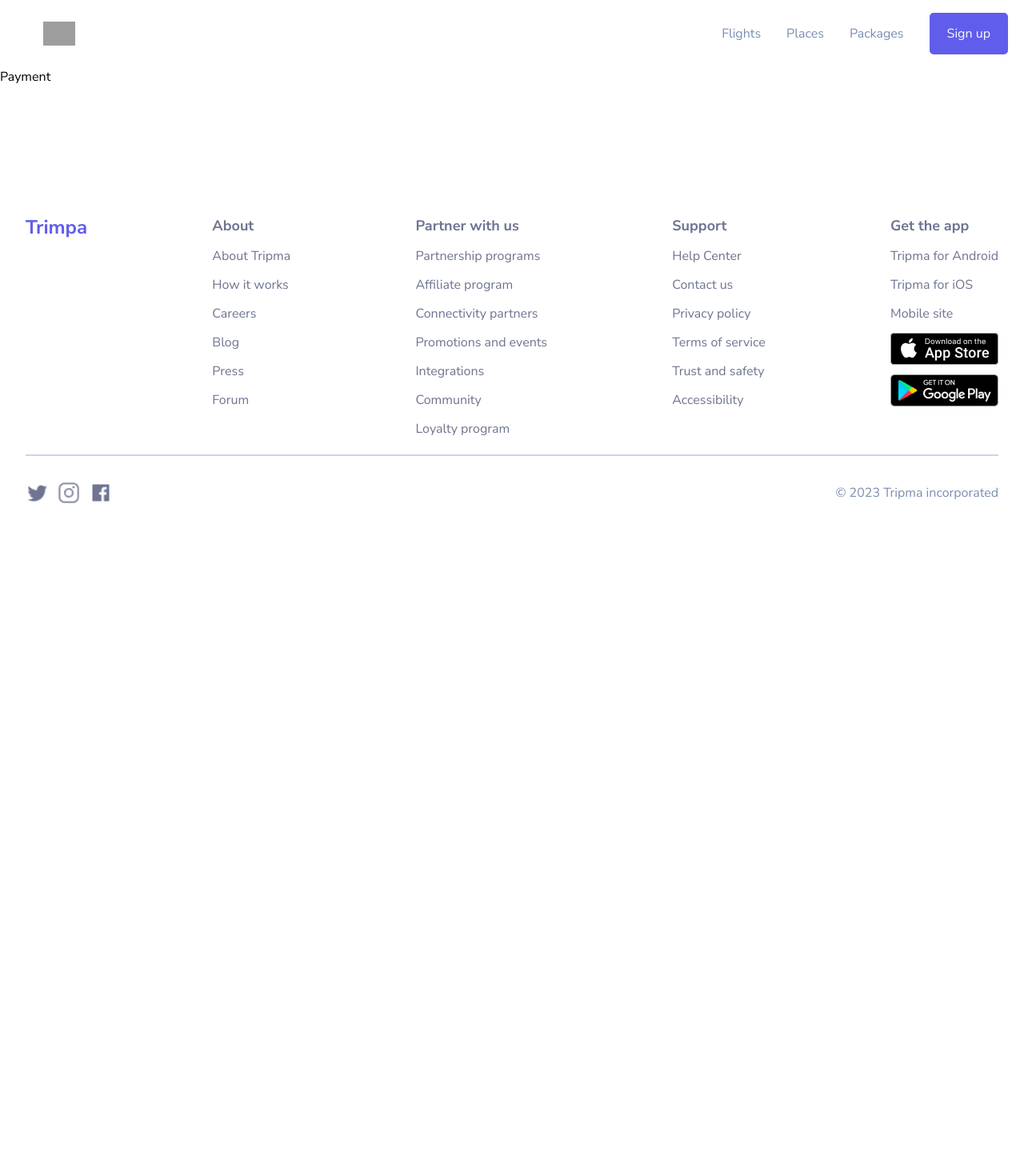
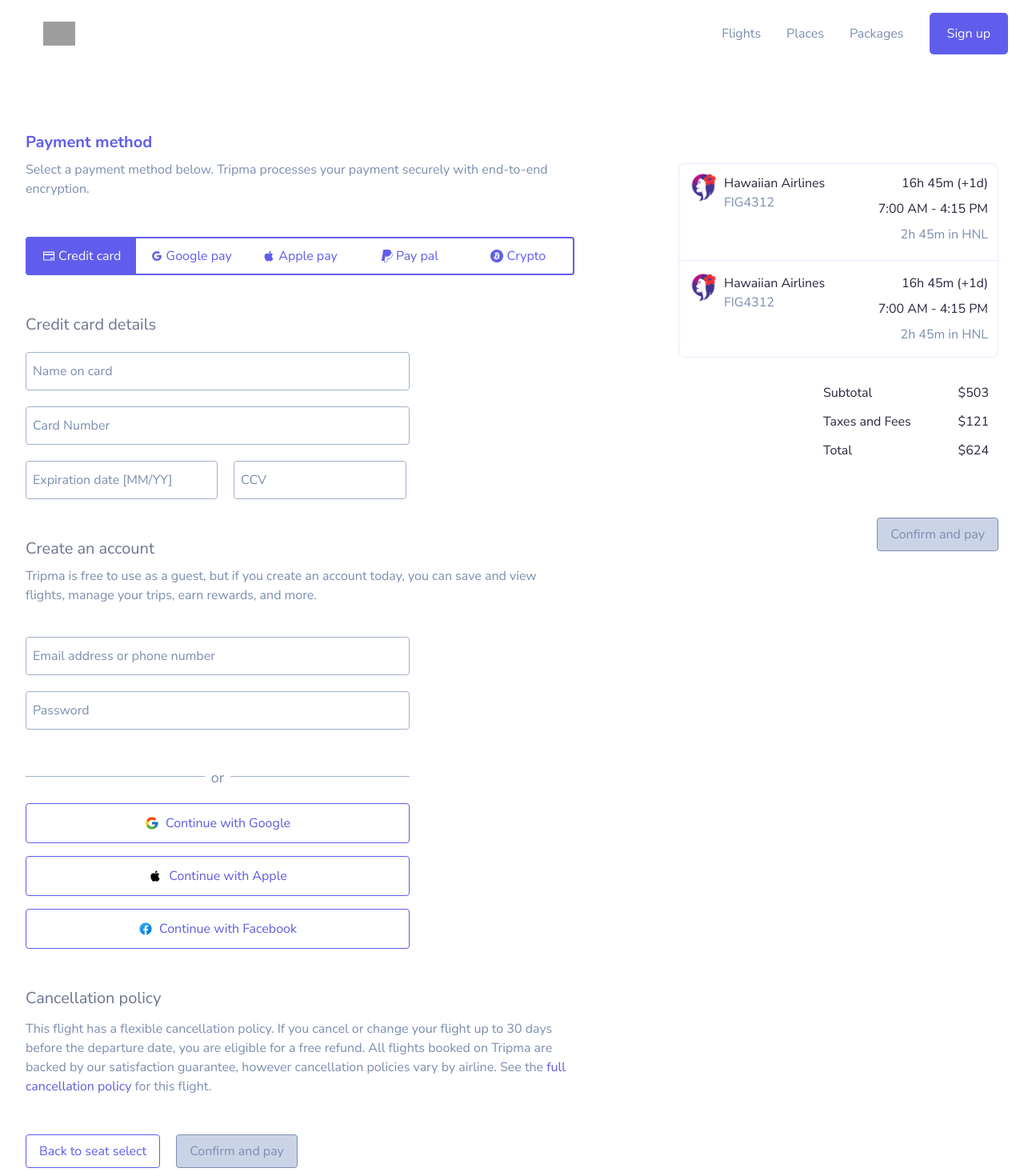
Before and after one commit to PrtHub/Tripma, a React (Vite) app: page /payment in a window 1280 px wide. Shown: the top 1470 px of the page at 80% size. Before the commit the page ends 800 px from the top, so only its background shows below. Built offline with nearby package versions, Linux system fonts and the light colour scheme; grey boxes are pictures that could not be loaded.

Commit message:
Payment is successfully created

```diff
--- a/src/App.css
+++ b/src/App.css
@@ -71,3 +71,7 @@
 .priceGridText{
   @apply w-[50px] sm:w-[65px] h-full text-center border-r-[1px]  border-[#E9E8FC] p-2 text-[#6E7491] font-normal text-sm;
 }
+
+.paymentoptions{
+  @apply w-full h-full hidden sm:flex items-center justify-center text-[#605DEC] gap-1 hover:bg-[#605DEC] hover:text-[#FAFAFA] focus:bg-[#605DEC] focus:text-[#FAFAFA] transition-all duration-200
+}
--- a/src/App.jsx
+++ b/src/App.jsx
@@ -1,7 +1,7 @@
 import { Route, Routes } from 'react-router-dom'
 import './App.css'
 import { Footer, Navbar } from './components'
-import { FlightExplore, Flights, Hotels, Packages, PassengerInfo, Payment, SeatSelect } from './pages'
+import { Confirm, FlightExplore, Flights, Hotels, Packages, PassengerInfo, Payment, SeatSelect } from './pages'
 
 
 const App = () => {
@@ -17,6 +17,7 @@
         <Route path='/passenger-info' element={<PassengerInfo/>}/>
         <Route path='/seat-selection' element={<SeatSelect/>}/>
         <Route path='/payment' element={<Payment/>}/>
+        <Route path='/confirm' element={<Confirm/>}/>
        </Routes>
        <Footer/>
     </div>
--- a/src/assets/icons/index.js
+++ b/src/assets/icons/index.js
@@ -8,10 +8,12 @@
 import Star from './Star.png'
 import Starblank from './Starblank.png'
 import facebook from './facebook.png'
+import iconfacebook from './iconfacebook.png'
 import instagram from './instagram.png'
 import twitter from './twitter.png'
 import appStore from './appStore.png'
 import googlePlay from './googlePlay.png'
+
 
 
 export {
@@ -27,6 +29,7 @@
     Star,
     Starblank,
     facebook,
+    iconfacebook,
     instagram,
     twitter
 }
--- /dev/null
+++ b/src/pages/Confirm.jsx
@@ -0,0 +1,9 @@
+
+
+const Confirm = () => {
+  return (
+    <div>Confirm</div>
+  )
+}
+
+export default Confirm
--- a/src/pages/Payment.jsx
+++ b/src/pages/Payment.jsx
@@ -1,9 +1,157 @@
-
+import {
+  AiFillApple,
+  AiOutlineCreditCard,
+  AiOutlineGoogle,
+} from "react-icons/ai";
+import { BsPaypal } from "react-icons/bs";
+import { FcGoogle } from "react-icons/fc";
+import { SiBitcoin } from "react-icons/si";
+import { IoLogoApple } from "react-icons/io";
+import { iconfacebook } from "../assets/icons";
+import { Link } from "react-router-dom";
+import { PriceDetails } from "../container";
 
 const Payment = () => {
   return (
-    <div>Payment</div>
-  )
-}
+    <>
+      <div className="px-8 w-full h-full flex lg:flex-row flex-col justify-between items-start mt-20 gap-10">
+        <div className="w-full lg:w-[686px] flex flex-col items-start gap-12">
+          <div className="flex flex-col items-start gap-2 w-full">
+            <h1 className="text-[#605DEC] text-xl font-bold">Payment method</h1>
+            <p className="text-[#7C8DB0] text-base font-normal">
+              Select a payment method below. Tripma processes your payment
+              securely with end-to-end encryption.
+            </p>
+          </div>
+          <div className="w-full h-12 md:w-[686px] border-2 border-[#605DEC] flex justify-between items-center rounded">
+            <p className="w-full h-full flex items-center justify-center gap-1 bg-[#605DEC] text-[#FAFAFA] text-sm sm:text-base">
+              <AiOutlineCreditCard />
+              <span>Credit card</span>
+            </p>
+            <p className="text-sm sm:text-base w-full h-full flex items-center justify-center text-[#605DEC] gap-1 hover:bg-[#605DEC] hover:text-[#FAFAFA] focus:bg-[#605DEC] focus:text-[#FAFAFA] transition-all duration-200 ">
+              <AiOutlineGoogle />
+              <span>Google pay</span>
+            </p>
+            <p className="paymentoptions">
+              <AiFillApple />
+              <span>Apple pay</span>
+            </p>
+            <p className="text-sm sm:text-base w-full h-full flex items-center justify-center text-[#605DEC] gap-1 hover:bg-[#605DEC] hover:text-[#FAFAFA] focus:bg-[#605DEC] focus:text-[#FAFAFA] transition-all duration-200 ">
+              <BsPaypal />
+              <span>Pay pal</span>
+            </p>
+            <p className="paymentoptions">
+              <SiBitcoin />
+              <span>Crypto</span>
+            </p>
+          </div>
+          <div className="w-full flex flex-col items-start justify-start gap-5">
+            <h2 className="text-[#6E7491] text-xl">Credit card details</h2>
+            <form className="w-full h-full flex flex-col items-start justify-start gap-5">
+              <input
+                type="text"
+                placeholder="Name on card"
+                className="w-full sm:w-[480px] h-full outline-none border-[1px] border-[#A1B0CC] placeholder:text-[#7C8DB0] text-[#7C8DB0] px-2 py-3 text-base rounded"
+              />
+              <input
+                type="text"
+                placeholder="Card Number"
+                className="w-full sm:w-[480px] h-full outline-none border-[1px] border-[#A1B0CC] placeholder:text-[#7C8DB0] text-[#7C8DB0] px-2 py-3 text-base rounded"
+              />
+              <div className="flex items-center justify-center gap-5">
+                <input
+                  type="text"
+                  placeholder="Expiration date [MM/YY]"
+                  className="w-full sm:w-[240px] h-full outline-none border-[1px] border-[#A1B0CC] placeholder:text-[#7C8DB0] text-[#7C8DB0] px-2 py-3 text-base rounded"
+                />
+                <input
+                  type="text"
+                  placeholder="CCV"
+                  className="w-full sm:w-[216px] h-full outline-none border-[1px] border-[#A1B0CC] placeholder:text-[#7C8DB0] text-[#7C8DB0] px-2 py-3 text-base rounded"
+                />
+              </div>
+            </form>
+          </div>
+          <div className="w-full flex flex-col items-start justify-start gap-5">
+            <div className="flex flex-col items-start justify-start gap-2">
+              <h2 className="text-[#6E7491] text-xl">Create an account</h2>
+              <p className="text-[#7C8DB0] text-base font-normal">
+                Tripma is free to use as a guest, but if you create an account
+                today, you can save and view flights, manage your trips, earn
+                rewards, and more.
+              </p>
+            </div>
+            <form className="w-full h-full flex flex-col items-start justify-start gap-5 mt-5">
+              <input
+                type="text"
+                placeholder="Email address or phone number"
+                className="w-full sm:w-[480px] h-full outline-none border-[1px] border-[#A1B0CC] placeholder:text-[#7C8DB0] text-[#7C8DB0] px-2 py-3 text-base rounded"
+              />
+              <input
+                type="password"
+                placeholder="Password"
+                className="w-full sm:w-[480px] h-full outline-none border-[1px] border-[#A1B0CC] placeholder:text-[#7C8DB0] text-[#7C8DB0] px-2 py-3 text-base rounded"
+              />
+            </form>
+            <div className="w-full sm:w-[480px] flex items-center justify-center gap-2 mt-7">
+              <div className="w-full text-[#A1B0CC] border-t-[1px] border-t-[#A1B0CC] h-1 " />
+              <p className="text-[#7C8DB0] text-[18px] leading-6">or</p>
+              <div className="w-full text-[#A1B0CC] border-t-[1px] border-t-[#A1B0CC] h-1" />
+            </div>
+            <div className="w-full sm:w-[480px] flex flex-col items-center justify-center gap-4">
+              <button className="w-full flex gap-2 items-center justify-center border-[1px] border-[#605DEC] rounded p-3">
+                <FcGoogle className="w-[18px] h-[18px]" />
+                <p className="text-[#605CDE] text-[16px] leading-6">
+                  Continue with Google
+                </p>
+              </button>
+              <button className="w-full flex gap-2 items-center justify-center border-[1px] border-[#605DEC] rounded p-3">
+                <IoLogoApple className="w-[18px] h-[18px] text-black" />
+                <p className="text-[#605CDE] text-[16px] leading-6">
+                  Continue with Apple
+                </p>
+              </button>
+              <button className="w-full flex gap-2 items-center justify-center border-[1px] border-[#605DEC] rounded p-3">
+                <img src={iconfacebook} className="w-[18px] h-[18px]" />
+                <p className="text-[#605CDE] text-[16px] leading-6">
+                  Continue with Facebook
+                </p>
+              </button>
+            </div>
+          </div>
+          <div className="w-full flex flex-col items-start justify-start gap-5">
+          <div className="flex flex-col items-start justify-start gap-3">
+              <h2 className="text-[#6E7491] text-xl">Cancellation policy</h2>
+              <p className="text-[#7C8DB0] text-base font-normal">
+              This flight has a flexible cancellation policy. If you cancel or change your flight up to 30 days before the departure date, you are eligible for a free refund. All flights booked on Tripma are backed by our satisfaction guarantee, however cancellation policies vary by airline. See the <span className="text-[#605CDE]"> full cancellation policy</span> for this flight.
+              </p>
+            </div>
+          </div>
+          <div className="flex items-center gap-5">
+            <Link to='/seat-selection'>
+            <button className="py-2 px-4 border-[1px] border-[#605DEC] text-[#605DEC] rounded hover:bg-[#605DEC] hover:text-white transition-all duration-200">
+             Back to seat select
+            </button>
+            </Link>
+            <Link to="/confirm">
+              <button className="hidden lg:block py-2 px-4 border-[1px] border-[#7C8DB0] text-[#7C8DB0] bg-[#CBD4E6] rounded hover:bg-[#605DEC] hover:text-white hover:border-[#605DEC] transition-all duration-200">
+               Confirm and pay
+              </button>
+            </Link>
+          </div>
+        </div>
 
-export default Payment
+        <div className="mt-10 flex flex-col gap-10 justify-end items-start lg:items-end">
+            <PriceDetails />
+            <Link to="/confirm" className="mt-5">
+              <button className="py-2 px-4 border-[1px] border-[#7C8DB0] text-[#7C8DB0] bg-[#CBD4E6] rounded hover:bg-[#605DEC] hover:text-white hover:border-[#605DEC] transition-all duration-200">
+              Confirm and pay
+              </button>
+            </Link>
+          </div>
+      </div>
+    </>
+  );
+};
+
+export default Payment;
--- a/src/pages/index.js
+++ b/src/pages/index.js
@@ -5,6 +5,7 @@
 import PassengerInfo from "./PassengerInfo";
 import SeatSelect from "./SeatSelect";
 import Payment from "./Payment";
+import Confirm from "./Confirm";
 
 export {
     Flights,
@@ -13,5 +14,6 @@
     FlightExplore,
     PassengerInfo,
     SeatSelect,
-    Payment
+    Payment,
+    Confirm
 }
```
Also changed, not shown: src/assets/icons/iconfacebook.png (added).
